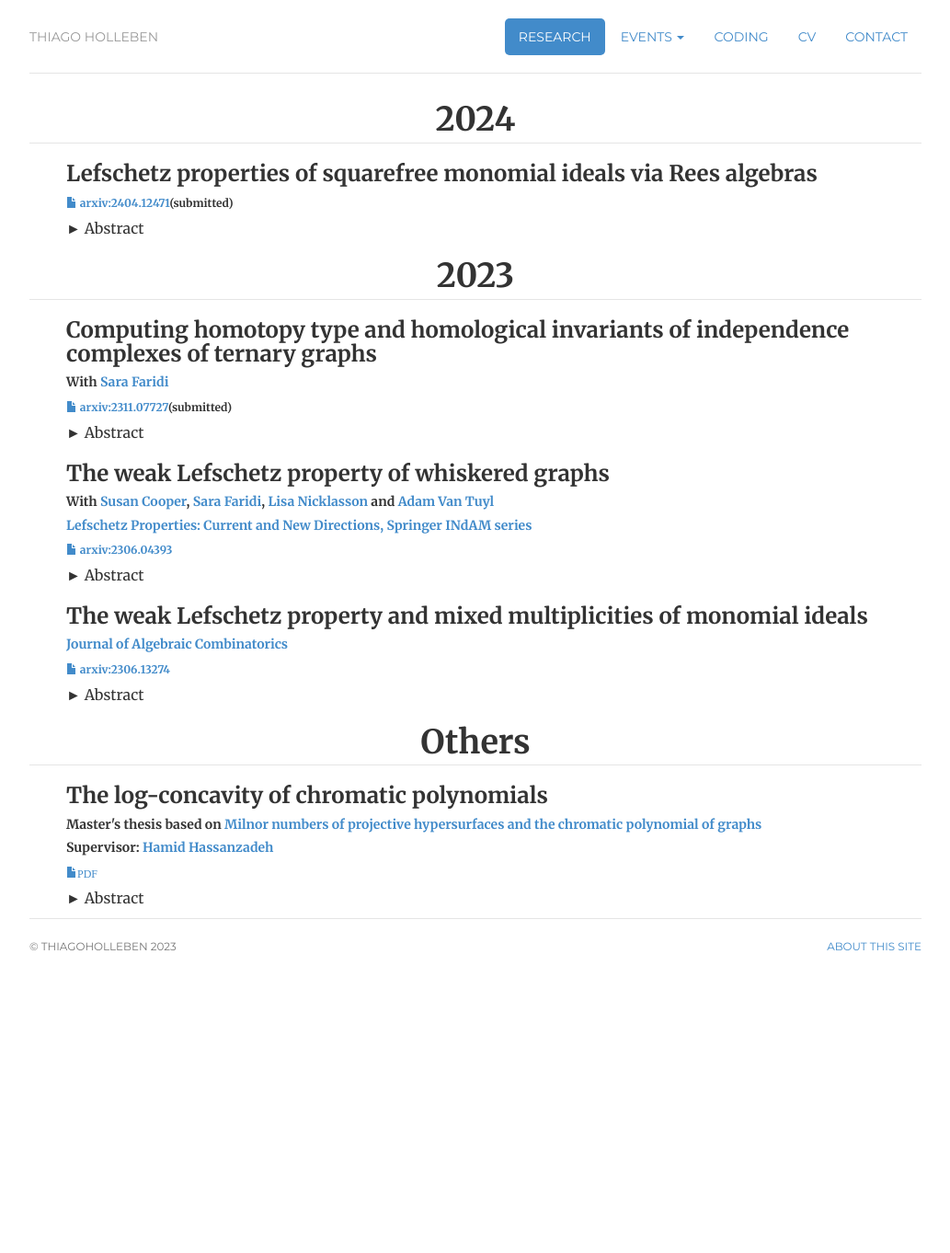
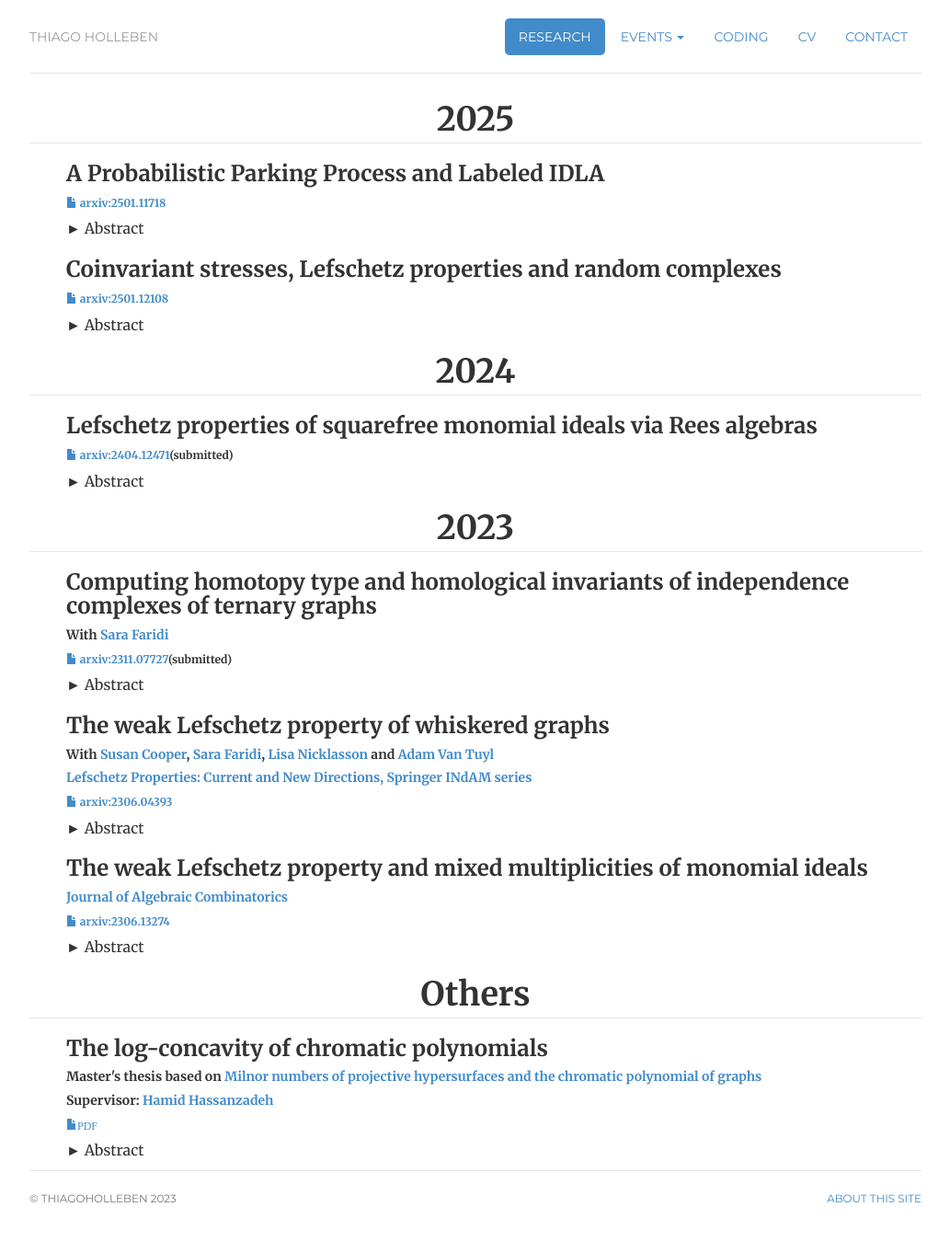
Before and after one commit to hollebenthiago/hollebenthiago.github.io, a Jekyll site: the page built from research/index.html, in a window 1280 px wide. Shown: the whole page at 92% size, without its empty margins (123-1156 px from the left). Built offline with Jekyll 4.4.1, drawn with Linux system fonts in a browser that asks for light colours; before the commit the page ends 1088 px from its top, so only the background shows below that.

Commit message:
updating cv coinvariant + prob parking

```diff
--- a/research/index.html
+++ b/research/index.html
@@ -10,6 +10,70 @@
 ---
 <!-- <div class="jumbotron"> -->
 
+    <div class="year">
+
+        <h1>
+            2025
+        </h1>
+
+        <div class="paper-list">
+            <ul>
+                <li class="paper">
+                    <h3>
+                        A Probabilistic Parking Process and Labeled IDLA
+                    </h3>
+
+                    <h6><a href="https://arxiv.org/abs/2501.11718"><i class="glyphicon glyphicon-file"></i> arxiv:2501.11718</a></h6>
+                    <details class="styled">
+                        <summary>
+                            Abstract
+                        </summary>
+                        <div>
+                            <p>
+                                We introduce and study a new probabilistic variant of the classical parking protocol of Konheim and Weiss [29], which is closely related to Internal Diffusion Limited Aggregation, or IDLA, introduced in 1991 by Diaconis and Fulton [15]. In particular, we show that if one runs our parking protocol starting with a parking function whose outcome permutation (in the sense of the classical parking process of Konheim and Weiss) is the identity permutation, then we can compute the exact probability that all of the cars park. Furthermore, we compute the expected time it takes for the protocol to complete assuming all of the cars park, and prove that the parking process is negatively correlated. We also study statistics of uniformly random weakly increasing parking functions, a subset of parking functions whose outcome is the identity permutation. We give the distribution of the last entry, along with the probability that a specific set of cars is lucky, and the expected number of lucky cars.
+                            </p>
+                        </div>
+                    </details>
+                </li>
+                <li class="paper">
+                    <h3>
+                        Coinvariant stresses, Lefschetz properties and random complexes
+                    </h3>
+
+                    <h6><a href="https://arxiv.org/pdf/2501.12108"><i class="glyphicon glyphicon-file"></i> arxiv:2501.12108</a></h6>
+                    <details class=styled>
+                        <summary>
+                            Abstract
+                        </summary>
+                        <div>
+                        <p>
+                            Lefschetz properties and inverse systems have played key roles in
+understanding the $h$-vector of simplicial spheres. In 1996, Lee established
+connections between these two algebraic tools and rigidity theory, an area
+often used in the study of motions of geometric complexes. One of the key
+ideas, is to translate geometric information about a complex, coming from
+vertex coordinates, to the algebraic notion of a linear system of parameters.
+In this paper, we explore similar connections in the nonlinear case, by using
+recent results of Herzog and Moradi (2021) where they prove that a subset of
+the elementary symmetric polynomials is always a system of parameters for the
+Stanley-Reisner ideal of a complex. We investigate connections to the study of
+Lefschetz properties of monomial ideals. Using this perspective, we recover and
+extend the well known result of Migliore, Mir\'o-Roig and Nagel on the failure
+of the WLP of monomial almost complete intersections, by showing that, with one
+simple exception, every homology sphere has a monomial artinian reduction
+failing the weak Lefschetz property.
+  Finally, we state probabilistic consequences of our results under a model
+introduced by Linial and Meshulam. We prove that there exists an open interval
+for the probability parameter where failure of Lefschetz properties of monomial
+ideals should be expected.
+                        </p>
+                        </div>
+                </details>
+                </li>
+                </li>
+            </ul>
+        </div>
+    </div>
 
     <div class="year">
 
```
Also changed, not shown: attended/index.html (+21 -0 lines), 7 other files.
